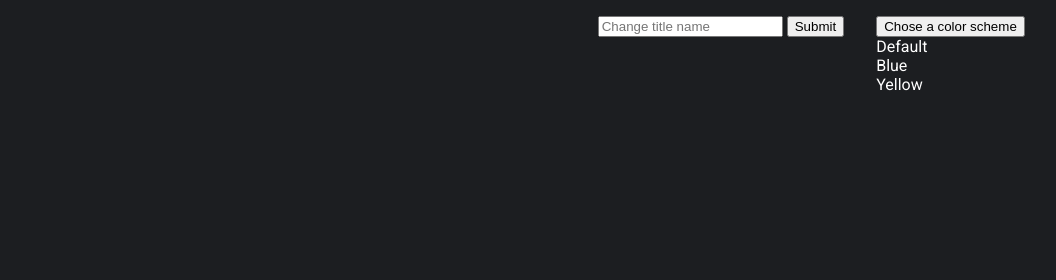
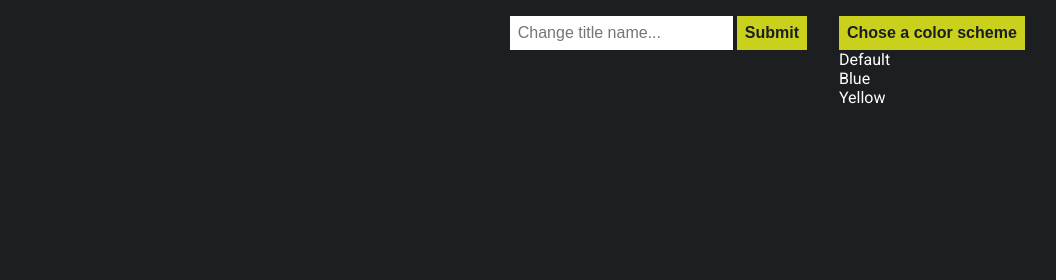
Before and after one commit to karolinavalentova2/showday, a plain HTML site: page index.html in a window 1280 px wide. Shown: the top 280 px of the page, without its empty margins (220-1276 px from the left). Drawn offline with Linux system fonts and the light colour scheme.

Commit message:
updated styling of the page

```diff
--- a/index.html
+++ b/index.html
@@ -5,12 +5,12 @@
     <meta name="viewport" content="width=device-width, initial-scale=1">
     <title>My day</title>
     <link rel="stylesheet" href="style.css">
-    <link href="https://fonts.googleapis.com/css?family=Roboto&display=swap" rel="stylesheet"></head>
+    <link href="https://fonts.googleapis.com/css?family=Roboto:400,500&display=swap" rel="stylesheet">
 <body onload="doStart()" id="body">
     <header>
         <form>
             <label for="changeTitle">
-                <input type="text" name="changeTitle" id="changeTitle" placeholder="Change title name">
+                <input type="text" name="changeTitle" id="changeTitle" placeholder="Change title name...">
                 <input type="submit" value="Submit" id="submit">
             </label>
         </form>
--- a/style.css
+++ b/style.css
@@ -72,5 +72,18 @@ th, td {
     height: 3rem;
 }
 
+/* header menu */
 td:nth-child(1) {min-width: 5rem;}
 td:nth-child(2) {min-width: 3rem;}
+
+input, .dropDownByButton {
+    padding: 0.5rem;
+    font-size: 1rem;
+    border: none;
+}
+
+#submit, .dropDownByButton {
+    background: #C9D11C;
+    color: #1C1E21;
+    font-weight: 600;
+}
```
